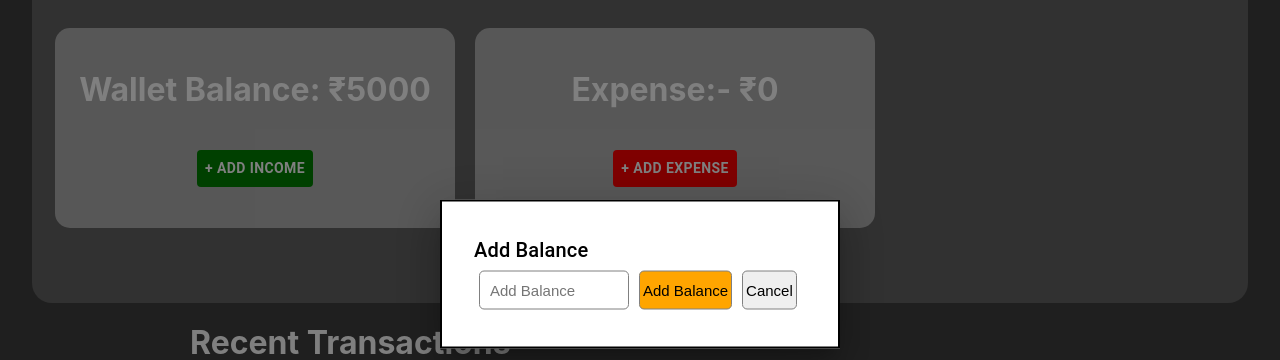
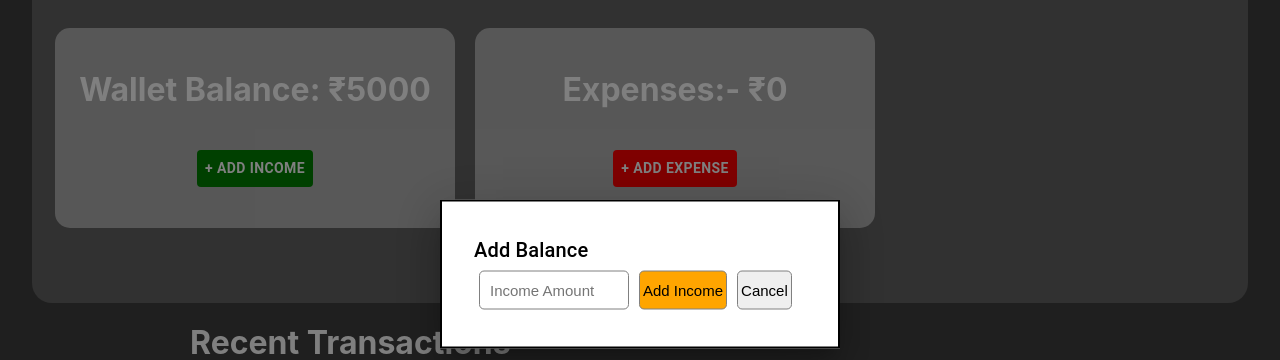
Before and after one commit to tandelkirtan/xexpensetracker, a React (Create React App) app: page / in a window 1280 px wide. Both pictures are taken after a click on the button "+ ADD INCOME". Shown: the part 126-486 px from the top of the page. Built offline with nearby package versions, Linux system fonts and the light colour scheme.

Commit message:
resolved faild cases 1

```diff
--- a/src/components/Balance.js
+++ b/src/components/Balance.js
@@ -72,8 +72,8 @@ export const Balance = () => {
               Add Balance
             </Typography>
             <form onSubmit={handleSublit}>
-              <input placeholder="Add Balance" required type = "number" onChange={(e) => setAddedAmount(e.target.value)}></input>
-              <button type="submit" className={styles.addbalance}>Add Balance</button>
+              <input placeholder="Income Amount" required type = "number" onChange={(e) => setAddedAmount(e.target.value)}></input>
+              <button type="submit" className={styles.addbalance}>Add Income</button>
               <button type="button" className={styles.cancel} onClick={handleClose}>Cancel</button>
             </form>
           </Box>
--- a/src/components/Expense.js
+++ b/src/components/Expense.js
@@ -74,14 +74,14 @@ export const Expense = () => {
     console.log(formData);
     let newBal = balance - Number(price);
     setBalance(newBal)
-    localStorage.setItem("  ", newBal);
+    localStorage.setItem("balance", newBal);
     setList((prevList) => [...prevList, formData]);
     handleClose();
   };
 
   return (
     <div className={styles.expense_div}>
-      <h1>Expense:- ₹{totalExpense}</h1>
+      <h1>Expenses:- ₹{totalExpense}</h1>
       <div>
         <Button
           style={{
```
